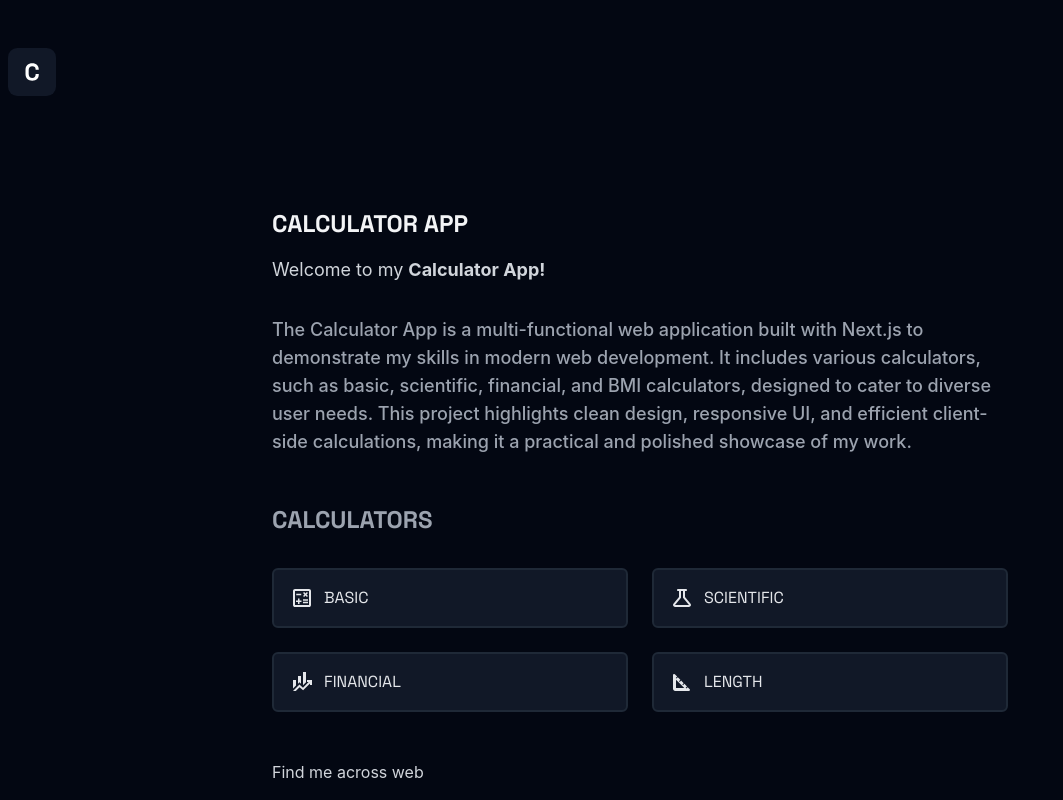
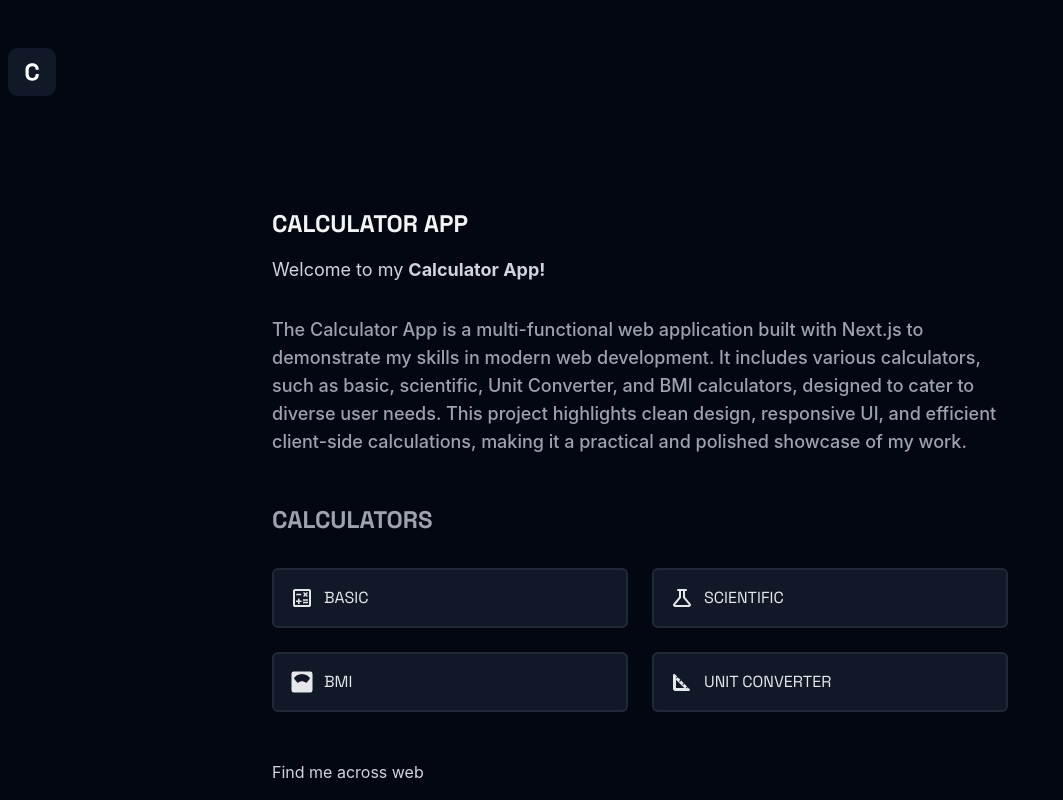
Before and after one commit to blueorionn/calculator, a Next.js app: page / in a window 1280 px wide. Shown: the top 800 px of the page, without its empty margins (0-1063 px from the left). Built offline with nearby package versions, Linux system fonts and the light colour scheme.

Commit message:
replaced financial calculator with bmi, length calculator with unit converter

```diff
--- a/src/app/page.tsx
+++ b/src/app/page.tsx
@@ -34,8 +34,8 @@ export default function Home() {
             <p className="text-lg leading-7 font-medium text-gray-400">
               The Calculator App is a multi-functional web application built
               with Next.js to demonstrate my skills in modern web development.
-              It includes various calculators, such as basic, scientific,
-              financial, and BMI calculators, designed to cater to diverse user
+              It includes various calculators, such as basic, scientific, Unit
+              Converter, and BMI calculators, designed to cater to diverse user
               needs. This project highlights clean design, responsive UI, and
               efficient client-side calculations, making it a practical and
               polished showcase of my work.
@@ -84,24 +84,24 @@ export default function Home() {
               </span>
             </Link>
             <Link
-              href={"/financial"}
+              href={"/bmi"}
               className="group w-full p-4 flex gap-2.5 items-end border-2 rounded-md border-gray-800 hover:border-gray-700 bg-gray-900 hover:bg-gray-800 transition-all duration-300"
             >
               <svg
                 xmlns="http://www.w3.org/2000/svg"
-                viewBox="0 -960 960 960"
+                viewBox="0 0 512 512"
                 className="h-4 w-4 lg:h-6 lg:w-6 aspect-auto fill-gray-200"
               >
-                <path d="M320-414v-306h120v306l-60-56-60 56Zm200 60v-526h120v406L520-354ZM120-216v-344h120v224L120-216Zm0 98 258-258 142 122 224-224h-64v-80h200v200h-80v-64L524-146 382-268 232-118H120Z" />
+                <path d="M432 32H80a48.05 48.05 0 00-48 48v352a48.05 48.05 0 0048 48h352a48.05 48.05 0 0048-48V80a48.05 48.05 0 00-48-48zm-16.71 165l-52.46 61.73a27.83 27.83 0 01-37.65 4.62c-13-9.29-39.27-24.89-69.18-24.89s-56.18 15.6-69.18 24.89a27.84 27.84 0 01-37.65-4.62L96.71 197a32.12 32.12 0 01.42-42c18.93-21.31 72.3-70.87 158.87-70.87S395.94 133.72 414.87 155a32.12 32.12 0 01.42 42z" />
               </svg>
               <span
                 className={`${spaceGrotesk.className} uppercase text-gray-200 group-hover:text-gray-100 transition-all`}
               >
-                financial
+                BMI
               </span>
             </Link>
             <Link
-              href={"/bmi"}
+              href={"/unit-converter"}
               className="group w-full p-4 flex gap-2.5 items-end border-2 rounded-md border-gray-800 hover:border-gray-700 bg-gray-900 hover:bg-gray-800 transition-all duration-300"
             >
               <svg
@@ -114,7 +114,7 @@ export default function Home() {
               <span
                 className={`${spaceGrotesk.className} uppercase text-gray-200 group-hover:text-gray-100 transition-all`}
               >
-                length
+                Unit Converter
               </span>
             </Link>
           </div>
```
